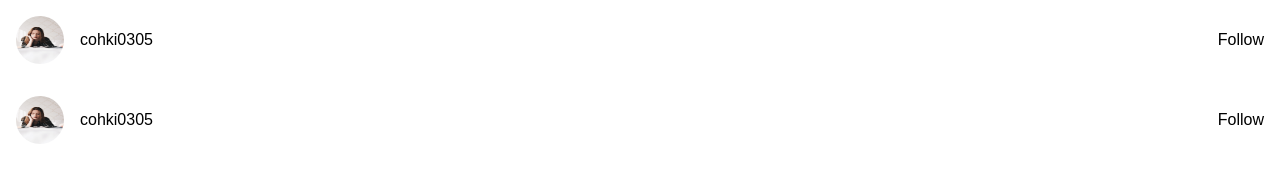
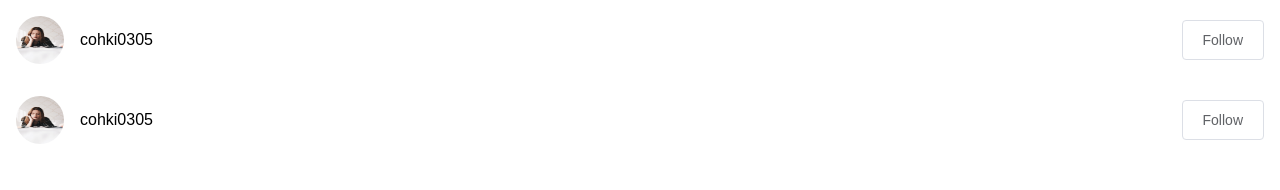
Before and after one commit to cohki0305/sns-app, a Nuxt app: page /users in a window 1280 px wide. Shown: the top 190 px of the page. Built offline with nearby package versions, Linux system fonts and the light colour scheme.

Commit message:
element-ui の設定

```diff
--- a/components/User.vue
+++ b/components/User.vue
@@ -9,7 +9,7 @@
      </div>
    </div>
    <div class="follow-btn vertical-middle">
-     <button>Follow</button>
+     <el-button>Follow</el-button>
    </div>
  </div>
 </template>
--- a/nuxt.config.js
+++ b/nuxt.config.js
@@ -23,11 +23,13 @@ export default {
   ** Global CSS
   */
   css: [
+    'element-ui/lib/theme-chalk/index.css'
   ],
   /*
   ** Plugins to load before mounting the App
   */
   plugins: [
+    '@/plugins/element-ui'
   ],
   /*
   ** Nuxt.js dev-modules
--- a/package.json
+++ b/package.json
@@ -13,8 +13,11 @@
   "dependencies": {
     "@nuxtjs/axios": "^5.3.6",
     "@nuxtjs/dotenv": "^1.4.0",
+    "element-ui": "^2.13.0",
     "firebase": "^7.9.3",
-    "nuxt": "^2.0.0"
+    "node-sass": "^4.13.1",
+    "nuxt": "^2.0.0",
+    "sass-loader": "^8.0.2"
   },
   "devDependencies": {
     "@nuxtjs/tailwindcss": "^1.0.0"
--- /dev/null
+++ b/plugins/element-ui.js
@@ -0,0 +1,6 @@
+import Vue from 'vue'
+import ElementUI from 'element-ui'
+import locale from 'element-ui/lib/locale/lang/ja'
+import './element-variables.scss'
+
+Vue.use(ElementUI, { locale })
--- /dev/null
+++ b/plugins/element-variables.scss
@@ -0,0 +1,4 @@
+$--color-primary: black;
+
+$--font-path: '~element-ui/lib/theme-chalk/fonts';
+@import "~element-ui/packages/theme-chalk/src/index";
```
Also changed, not shown: 1 other file (tests, documents, lock files or other folders).
